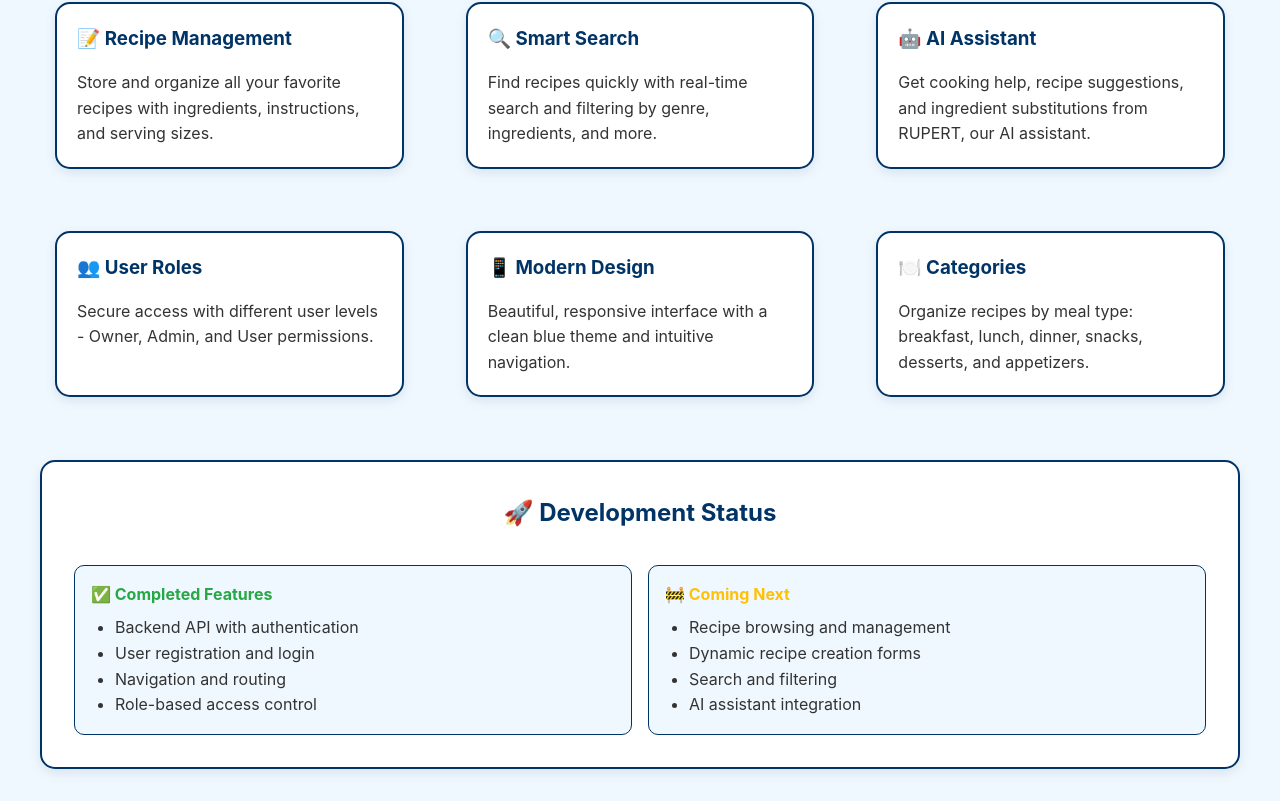
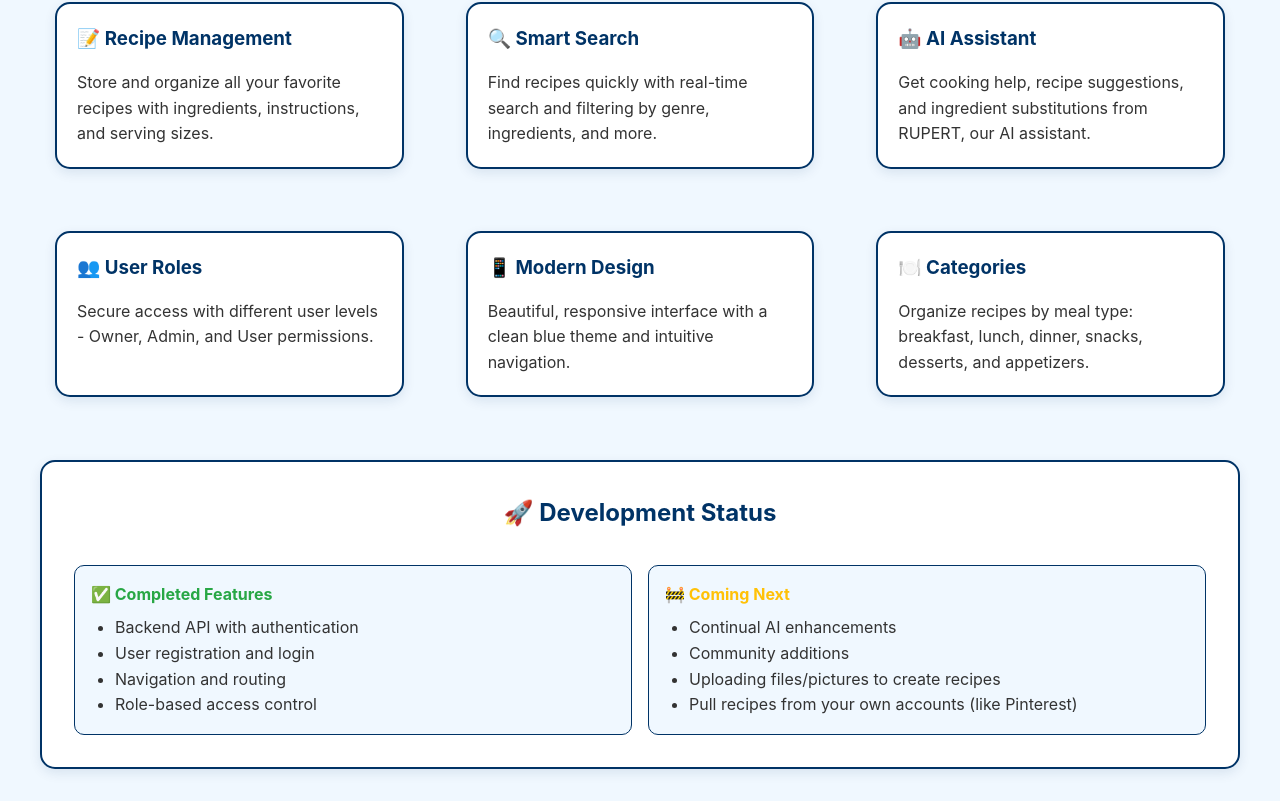
Before and after one commit to ebooth1202/ondek-recipe, a React (Create React App) app in the folder frontend/: page / in a window 1280 px wide. Shown: the part 491-1292 px from the top of the page. Built offline with nearby package versions, Linux system fonts and the light colour scheme.

Commit message:
Small updates to the 'Home' page.

```diff
--- a/frontend/src/pages/Home.jsx
+++ b/frontend/src/pages/Home.jsx
@@ -254,10 +254,10 @@ const Home = () => {
                 🚧 Coming Next
               </h4>
               <ul style={{ margin: 0, paddingLeft: '1.5rem' }}>
-                <li>Recipe browsing and management</li>
-                <li>Dynamic recipe creation forms</li>
-                <li>Search and filtering</li>
-                <li>AI assistant integration</li>
+                <li>Continual AI enhancements</li>
+                <li>Community additions</li>
+                <li>Uploading files/pictures to create recipes</li>
+                <li>Pull recipes from your own accounts (like Pinterest)</li>
               </ul>
             </div>
           </div>
```
